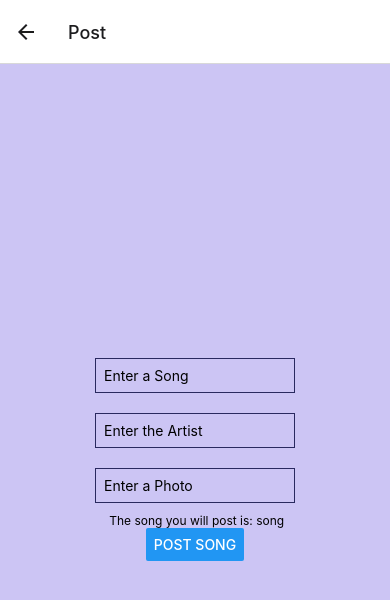
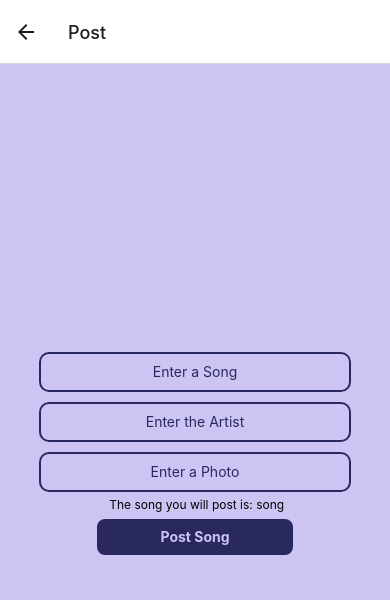
Before and after one commit to ethang17/Me-Lody, a React Native app: screen /Post in a window 390 px wide. Shown: the top 600 px of the page. Built offline with nearby package versions, Linux system fonts and the light colour scheme; what expo-linking would draw is missing.

Commit message:
Pretty Post -  Combine Pages and Ensure Same Color

```diff
--- a/screens/LoginScreen.tsx
+++ b/screens/LoginScreen.tsx
@@ -18,7 +18,7 @@ export default function LoginScreen({ navigation }: RootStackScreenProps<'Login'
   return (
     <View style={styles.container}>
 
-      <Image source={require('../assets/images/logo-color.png')} />
+      <Image source={require('../assets/images/logo-color.png')} style = {styles.picture}/>
 
       <Text style={styles.title}>Login</Text>
       <View style={styles.separator} lightColor="#f4c5cc" darkColor="rgba(41,41,95,0.1)" />
@@ -45,18 +45,18 @@ export default function LoginScreen({ navigation }: RootStackScreenProps<'Login'
 
 
       />
-      <Pressable
+      <Pressable style = {styles.button}
       onPress={() => {
         if(checkLogin(text, name)){
           setSignedIn(true)
           navigation.replace('Root')
         }
       }}>
-        <Text>SUBMIT</Text>
+        <Text style = {styles.buttonText}>SUBMIT</Text>
       </Pressable>
       <Pressable
       onPress={() => {navigation.replace('Register')}}>
-        <Text>I Do Not Have An Account</Text>
+        <Text style = {styles.doNot}>I Do Not Have An Account</Text>
       </Pressable>
       <Text style={{padding: 10, fontSize: 42}}>
 
@@ -76,12 +76,13 @@ const styles = StyleSheet.create({
   container: {
     flex: 1,
     alignItems: 'center',
-    justifyContent: 'center',
     backgroundColor: 'rgb(204, 197, 244 )'
   },
   title: {
     fontSize: 25,
     fontWeight: 'bold',
+    color: "rgb(41, 41, 95)",
+    marginTop: 20
   },
   separator: {
     marginVertical: 3,
@@ -89,25 +90,40 @@ const styles = StyleSheet.create({
     width: '80%',
   },
   textInputStyle: {
-    height: 50,
-    width: 250,
-    borderColor: 'rgb(41, 41, 95)',
+    height: 40,
+    width: "80%",
+    alignSelf:"center",
+    borderColor: 'rgb(41, 41, 95 )',
     borderWidth: 2,
-    borderRadius: 40,
-    marginVertical: 3,
+    borderRadius: 10,
+    marginVertical: 10,
+    textAlign: 'center',
+    color:"rgb(41, 41, 95 )",
   },
-  submitStyle: {
-    fontWeight: 'bold',
-    marginTop: 16,
-    paddingVertical: 8,
-    borderWidth: 4,
-    borderColor: 'rgb(41, 41, 95)',
-    borderRadius: 6,
-    backgroundColor: '#61dafb',
-    color: 'rgb(204, 197, 244)',
-    textAlign: 'center',
-    fontSize: 30,
+  button: {
+    height: 40,
+    width: 200,
+    backgroundColor: "rgb(41, 41, 95 )",
+    borderColor: "rgb(204, 197, 244 )",
+    borderWidth: 2,
+    borderRadius: 10,
+    justifyContent: "center",
+    alignItems: "center",
+    margin: 5,
+    alignSelf: "center"
   },
+  buttonText: {
+    color: "rgb(204, 197, 244 )",
+    fontWeight: "bold",
+    margin: 5,
+  },
+  doNot:{
+    color: "rgb(41, 41, 95 )",
+    fontWeight: 'bold'
+  },
+  picture:{
+    marginTop: 50
+  }
 
 
 
--- a/screens/PostScreen.tsx
+++ b/screens/PostScreen.tsx
@@ -1,5 +1,5 @@
 import { StatusBar } from 'expo-status-bar';
-import { Platform, StyleSheet, TextInput, SafeAreaView, Pressable, Button, Image } from 'react-native';
+import { Platform, StyleSheet, TextInput, SafeAreaView, Pressable, TouchableOpacity, Image } from 'react-native';
 import { useState } from 'react';
 import EditScreenInfo from '../components/EditScreenInfo';
 import { Text, View } from '../components/Themed';
@@ -27,6 +27,7 @@ export default function PostScreen({ navigation }: RootStackScreenProps<'Post'>)
           <TextInput
           style={styles.input}
           placeholder='Enter a Song'
+          placeholderTextColor="rgb(41, 41, 95 )"
           onChangeText={(val) => {
             setSong(val)
             postSong = val
@@ -35,6 +36,7 @@ export default function PostScreen({ navigation }: RootStackScreenProps<'Post'>)
           <TextInput
           style={styles.input}
           placeholder='Enter the Artist'
+          placeholderTextColor="rgb(41, 41, 95 )"
           onChangeText={(val) => {
             setSong(val)
             postArtist = val
@@ -43,6 +45,7 @@ export default function PostScreen({ navigation }: RootStackScreenProps<'Post'>)
           <TextInput
           style={styles.input}
           placeholder='Enter a Photo'
+          placeholderTextColor="rgb(41, 41, 95 )"
           onChangeText={(val) => {
             postPhoto = val
           }
@@ -51,15 +54,17 @@ export default function PostScreen({ navigation }: RootStackScreenProps<'Post'>)
 
           <Text style={styles.newText}> The song you will post is: {song}</Text>
 
-          <Button
-              title='Post Song'
+          <TouchableOpacity style = {styles.button}
+
               onPress={() =>{
 
                 test = new Post(postSong, postArtist, postPhoto)
                 saved = true
                 userPost = test.card()
                 navigation.replace('Root')
-              }} />
+              }} >
+                <Text style = {styles.buttonText}>Post Song</Text>
+                </TouchableOpacity>
 
         </View>
       )
@@ -106,12 +111,15 @@ const styles = StyleSheet.create({
     backgroundColor: 'rgb(204, 197, 244)',
   },
   input: {
-    borderWidth: 1,
-    borderColor: 'rgb(41, 41, 95)',
-    padding: 8,
-    margin: 10,
-    width: 200,
-    color: 'black',
+    height: 40,
+    width: "80%",
+    alignSelf:"center",
+    borderColor: 'rgb(41, 41, 95 )',
+    borderWidth: 2,
+    borderRadius: 10,
+    marginVertical: 5,
+    textAlign: 'center',
+    color:"rgb(41, 41, 95 )",
   },
   title: {
     fontSize: 20,
@@ -162,5 +170,22 @@ const styles = StyleSheet.create({
     alignSelf: 'flex-end',
     color: 'rgb(204, 197, 244 )',
     marginRight: 20
-  }
+  },
+  button: {
+    height: 40,
+    width: 200,
+    backgroundColor: "rgb(41, 41, 95 )",
+    borderColor: "rgb(204, 197, 244 )",
+    borderWidth: 2,
+    borderRadius: 10,
+    justifyContent: "center",
+    alignItems: "center",
+    margin: 5,
+    alignSelf: "center"
+  },
+  buttonText: {
+    color: "rgb(204, 197, 244 )",
+    fontWeight: "bold",
+    margin: 5,
+  },
 });
--- a/screens/RegisterScreen.tsx
+++ b/screens/RegisterScreen.tsx
@@ -11,7 +11,7 @@ export default function RegisterScreen({ navigation }: RootStackScreenProps<'Reg
     return (
         <View style={styles.container}>
             <Text style={styles.title}>Register</Text>
-            <View style={styles.separator} lightColor="#eee" darkColor="rgba(255,255,255,0.1)" />
+            <View style={styles.separator}/>
             <Text style={styles.section}>FIRST NAME:</Text>
             <TextInput style={styles.textInputStyle}
                 placeholder='e.g. John'
@@ -92,36 +92,36 @@ const styles = StyleSheet.create({
     container: {
         flex: 1,
         justifyContent: 'center',
-        backgroundColor:"#111"
+        backgroundColor:'rgb(204, 197, 244 )'
     },
     title: {
         fontSize: 25,
         fontWeight: 'bold',
         alignSelf: 'center',
-        color:"rgb(204, 197, 244 )"
+        color:"rgb(41, 41, 95 )"
     },
     separator: {
         marginVertical: 30,
         height: 1,
         width: '80%',
         alignSelf: 'center',
-        backgroundColor:"white"
+        backgroundColor:"rgb(41, 41, 95 )"
     },
     section: {
         marginLeft: 30,
         marginBottom: 5,
-        color:"rgb(204, 197, 244 )",
+        color:"rgb(41, 41, 95 )",
     },
     textInputStyle: {
         height: 40,
         width: "80%",
         alignSelf:"center",
-        borderColor: 'rgb(204, 197, 244 )',
+        borderColor: 'rgb(41, 41, 95 )',
         borderWidth: 2,
         borderRadius: 10,
         marginVertical: 5,
         textAlign: 'center',
-        color:"rgb(204, 197, 244 )",
+        color:"rgb(41, 41, 95 )",
       },
       buttonText: {
         color: "rgb(204, 197, 244 )",
--- a/screens/TabOneScreen.tsx
+++ b/screens/TabOneScreen.tsx
@@ -7,6 +7,7 @@ import { RootTabScreenProps } from '../types';
 import { useRoute } from '@react-navigation/native';
 import { getUserPost, getSaved } from './PostScreen';
 
+/* Turn to true during testing if you want to not have to login*/
 let signedIn = true
 export function setSignedIn(bool: boolean){
   signedIn = bool
@@ -28,24 +29,18 @@ export default function TabOneScreen({ navigation }: RootTabScreenProps<'TabOne'
       <ScrollView>
       <View style={styles.container}>
         <Text style={styles.title}>Me-Lody</Text>
-        <View style={styles.separator} lightColor="#eee" darkColor="rgba(255,255,255,0.1)" />
+        <View style={styles.separator} />
         {posts}
-        <View style={styles.separator} lightColor='#eee' darkColor="rgba(255,255,255,0.1)" />
+        <View style={styles.separator}/>
       <Pressable onPress={() => navigation.replace('Post')}
       style={styles.link}>
       <Text style={styles.otherText}> Click me to post a song!</Text></Pressable>
-      <Image source={require('../assets/images/blond.png')} />
       </View>
       </ScrollView>
     );
   }
   else {
-    <View style={styles.container}>
-    <Text style={styles.title}>Me-Lody</Text>
-    <View style={styles.separator} lightColor="#eee" darkColor="rgba(255,255,255,0.1)" />
-    <Text>Here is where you will find your friends' posts for the day</Text>
 
-  </View>
     navigation.replace('Login')
   }
 }
@@ -54,9 +49,8 @@ export default function TabOneScreen({ navigation }: RootTabScreenProps<'TabOne'
 const styles = StyleSheet.create({
   container: {
     alignItems: 'center',
-
+    minHeight: 750,
     backgroundColor: 'rgb(204, 197, 244 )',
-    height: 2000,
 
   },
   postHolder:{
@@ -79,7 +73,9 @@ const styles = StyleSheet.create({
     marginVertical: 30,
     height: 1,
     width: '80%',
-  },
+    alignSelf: 'center',
+    backgroundColor:"rgb(41, 41, 95 )"
+},
   link: {
     borderWidth: 1,
     borderColor: '#777',
--- a/screens/TabTwoScreen.tsx
+++ b/screens/TabTwoScreen.tsx
@@ -19,15 +19,12 @@ export default function TabTwoScreen({ navigation }: RootTabScreenProps<'TabTwo'
   return (
     <View style={styles.container}>
 
-      <TouchableOpacity onPress={() => {
-        navigation.replace('Root')
-      }}>
         <Text style={styles.title}>Friends</Text>
-        </TouchableOpacity>
-      <View style={styles.separator} lightColor="#eee" darkColor="rgba(255,255,255,0.1)" />
+
+      <View style={styles.separator}/>
       {friends}
       <Text style={styles.title}>People You May Know</Text>
-      <View style={styles.separator} lightColor="#eee" darkColor="rgba(255,255,255,0.1)" />
+      <View style={styles.separator}/>
       {mayKnow}
 
     </View>
@@ -95,17 +92,21 @@ const styles = StyleSheet.create({
   container: {
     flex: 1,
     alignItems: 'center',
-    justifyContent: 'center',
+    backgroundColor: 'rgb(204, 197, 244)',
   },
   title: {
     fontSize: 20,
     fontWeight: 'bold',
+    color: 'rgb(41, 41, 95)',
+    marginTop: 100
   },
   separator: {
     marginVertical: 30,
     height: 1,
     width: '80%',
-  },
+    alignSelf: 'center',
+    backgroundColor:"rgb(41, 41, 95 )"
+},
   friendTileBase:{
     width: "80%",
     height: 100,
--- a/types.tsx
+++ b/types.tsx
@@ -20,7 +20,7 @@ export type RootStackParamList = {
   NotFound: undefined;
   Register: undefined;
   Login: undefined;
-
+  Privacy: undefined;
   Post: undefined;
 };
 
```
Also changed, not shown: 2 other files (tests, documents, lock files or other folders).
